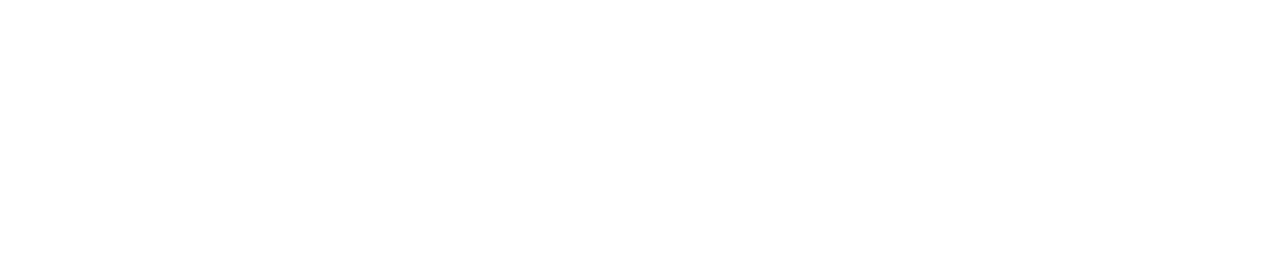
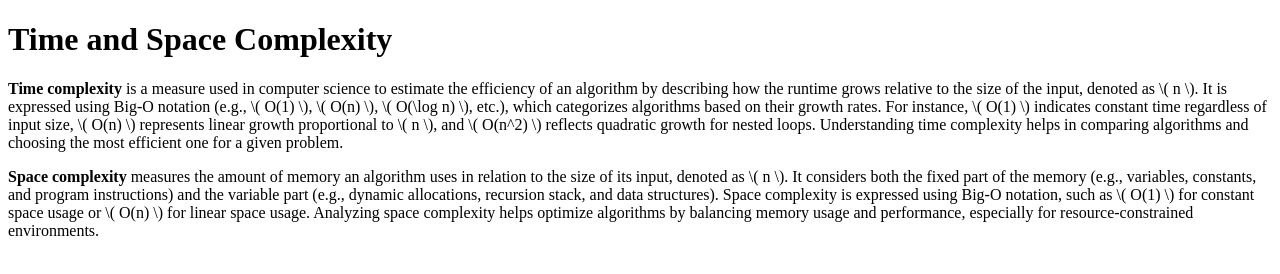
Before and after one commit to acciojob/time-and-space-complexity-Yavanika09, a website: page main.html in a window 1280 px wide. Drawn offline with Linux system fonts and the light colour scheme.

Commit message:
created a submission

```diff
--- a/main.html
+++ b/main.html
@@ -7,7 +7,15 @@
 </head>
 
 <body>
-	<!-- the entire body must be written by student -->
+	<h1>Time and Space Complexity</h1>
+	<p><b>Time complexity</b> is a measure used in computer science to estimate the efficiency of an algorithm by describing how the runtime grows relative to the size of the input, denoted as \( n \).
+	   It is expressed using Big-O notation (e.g., \( O(1) \), \( O(n) \), \( O(\log n) \), etc.), which categorizes algorithms based on their growth rates.
+	   For instance, \( O(1) \) indicates constant time regardless of input size, \( O(n) \) represents linear growth proportional to \( n \), and \( O(n^2) \) reflects quadratic growth for nested loops.
+	   Understanding time complexity helps in comparing algorithms and choosing the most efficient one for a given problem.</p>
+	<p><b>Space complexity</b> measures the amount of memory an algorithm uses in relation to the size of its input, denoted as \( n \).
+	   It considers both the fixed part of the memory (e.g., variables, constants, and program instructions) and the variable part (e.g., dynamic allocations, recursion stack, and data structures).
+	   Space complexity is expressed using Big-O notation, such as \( O(1) \) for constant space usage or \( O(n) \) for linear space usage.
+	   Analyzing space complexity helps optimize algorithms by balancing memory usage and performance, especially for resource-constrained environments.</p>
     <script type="text/javascript" src="./script.js">
 </script>
 
```
